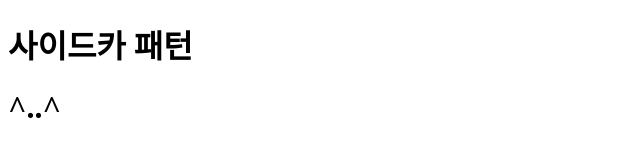
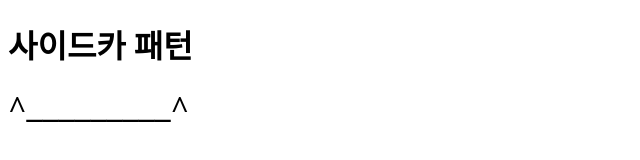
Before and after one commit to myanjini/sidecar, a plain HTML site: page index.html in a window 1280 px wide. Shown: the whole page, without its empty margins (0-640 px from the left). Drawn offline with Linux system fonts and the light colour scheme.

Commit message:
Update index.html

```diff
--- a/index.html
+++ b/index.html
@@ -6,6 +6,6 @@
 </head>
 <body>
   <h1>사이드카 패턴</h1>
-  <h1>^..^</h1>
+  <h1>^_________^</h1>
 </body>
 </html>
```
